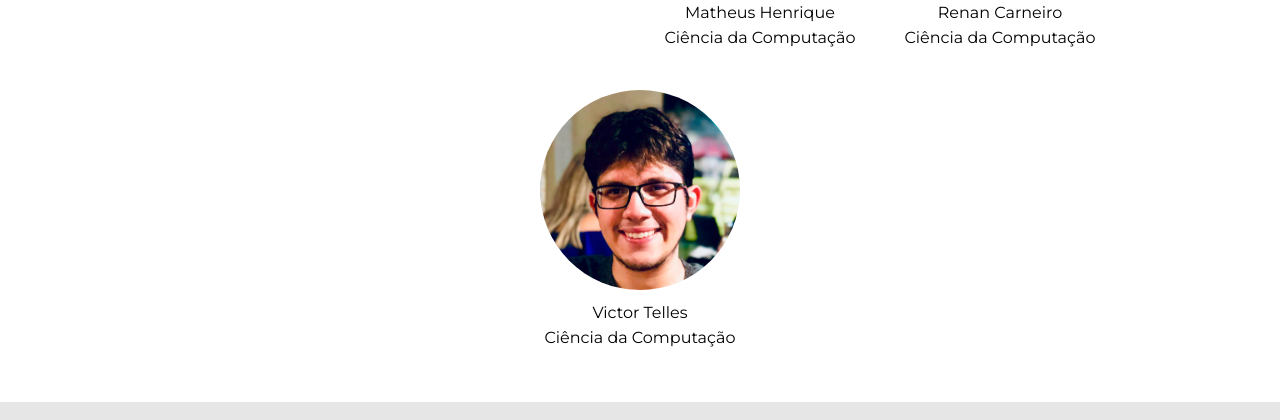
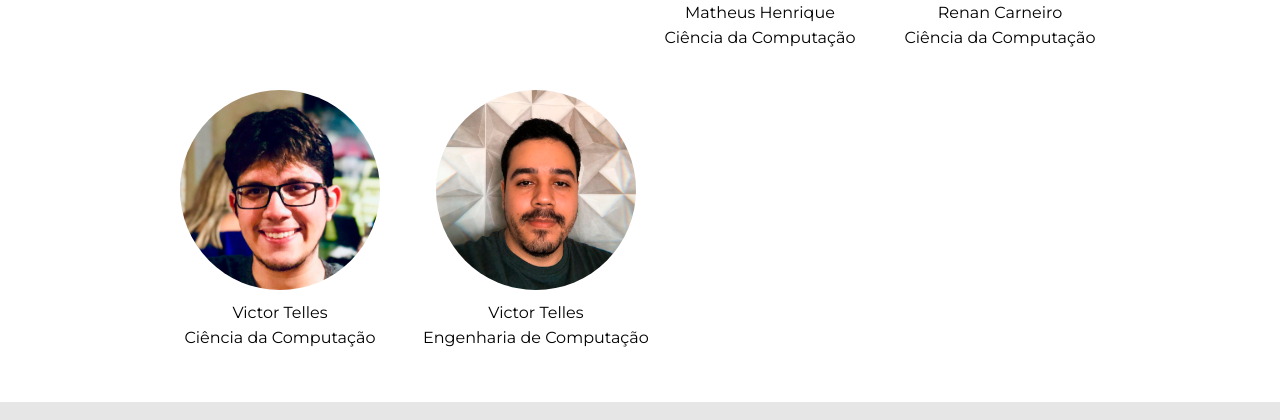
Before and after one commit to GETA-CESUPA/geta, a Nuxt app: page / in a window 1280 px wide. Shown: the part 3736-4156 px from the top of the page. Built offline with nearby package versions, Linux system fonts and the light colour scheme.

Commit message:
matthew add

```diff
--- a/components/Team.vue
+++ b/components/Team.vue
@@ -135,6 +135,14 @@
           <img src="~/assets/linkedin.svg" alt id="linkedin" />
         </a>
       </div>
+        <div class="membro">
+        <img src="~/assets/matthewsgoncalves.png" alt />
+        <p>Victor Telles</p>
+        <p>Engenharia de Computação</p>
+        <a href="http://linkedin.com/in/matthews-gonçalves-b3b882119" target="_blank">
+          <img src="~/assets/linkedin.svg" alt id="linkedin" />
+        </a>
+      </div>
     </div>
   </section>
 </template>
@@ -167,7 +175,7 @@ h2 {
   display: flex;
   flex-direction: row;
   flex-wrap: wrap;
-  justify-content: space-around
+  justify-content: start
 }
 
 .membro {
```
Also changed, not shown: assets/matthewsgoncalves.png (added).
